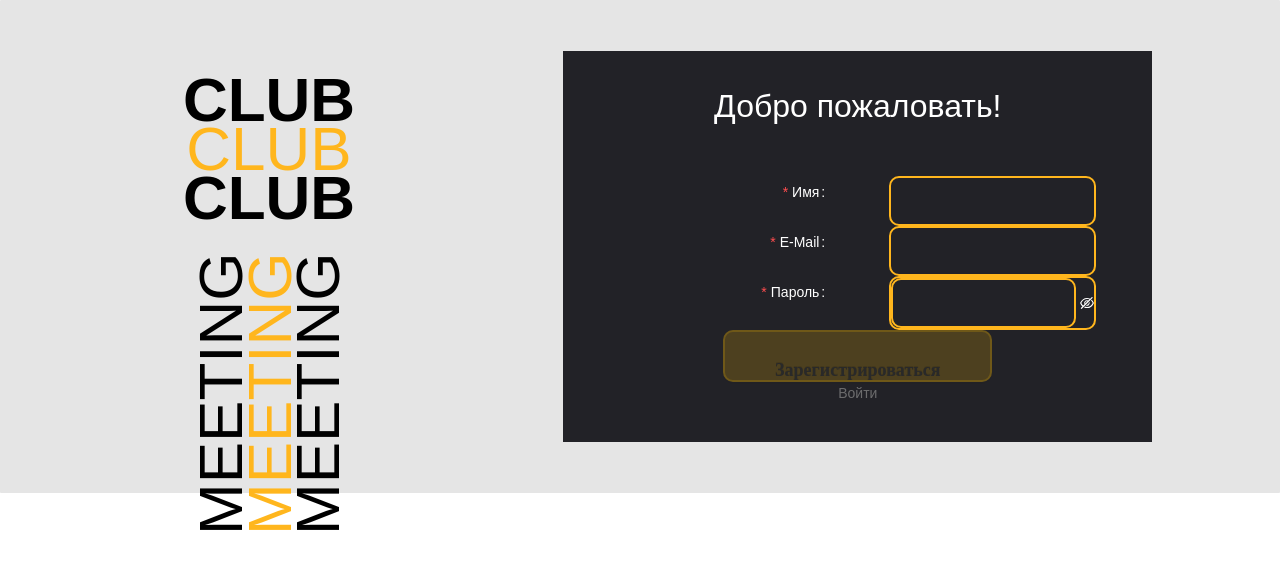
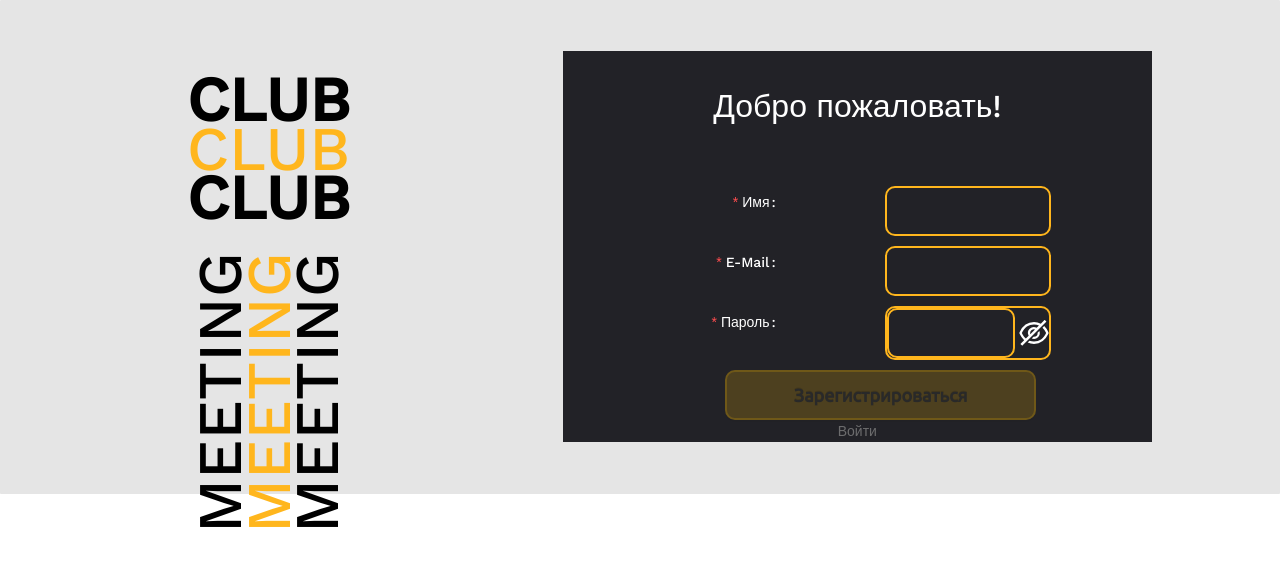
Before and after one commit to usercoderr/meeting-club, a React (Create React App) app: page / in a window 1280 px wide. Shown: the top 568 px of the page. Built offline with nearby package versions, Linux system fonts and the light colour scheme.

Commit message:
changes in scss

```diff
--- a/src/App.js
+++ b/src/App.js
@@ -6,9 +6,9 @@ import 'antd/dist/antd.css';
 function App() {
   return (
     <div className="App">
-      <header className="App-header">
+
         <Registration/>
-      </header>
+
     </div>
   );
 }
--- a/src/components/Registration.jsx
+++ b/src/components/Registration.jsx
@@ -36,7 +36,7 @@ const Registration = () => {
                 <Form
                     name="basic"
                     labelCol={{
-                        span: 11,
+                        span: 9,
                     }}
                     wrapperCol={{
                         span: 26,
@@ -108,8 +108,8 @@ const Registration = () => {
 
                     <Form.Item
                         wrapperCol={{
-                            offset: 8,
-                            span: 8,
+                            offset: 5.5,
+                            span: 5.5,
                         }}
                     >
                         <Button type="primary" htmlType="submit">
--- a/src/components/Registration.scss
+++ b/src/components/Registration.scss
@@ -1,3 +1,6 @@
+@import url('https://fonts.googleapis.com/css2?family=Work+Sans:wght@500&display=swap');
+@import url('https://fonts.googleapis.com/css2?family=Ubuntu&display=swap');
+
 .registration-box {
     font-family: 'Work Sans', sans-serif;
     background-color: #E5E5E5;
@@ -45,9 +48,9 @@
             font-size: 62px;
         }
     }
+
     .registration-form {
         width: 50%;
-            // height: 60%;
         background-color: #222227;
         color: #fff;
 
@@ -67,7 +70,6 @@
             background-color: #222227;
             border: 2px solid #FFB61D;
             border-radius: 10px;
-                // width: 100%;
             height: 50px;
             color: #fff;
             padding-bottom: 10px;
@@ -81,32 +83,54 @@
             display: flex;
             flex-direction: column;
             margin: 0;
+            padding-top: 10px;
         }
 
         .ant-input-password {
             padding: 0;
             margin: 0;
-                // width: 68%;
             background-color: #222227;
             border: 2px solid #FFB61D;
             border-radius: 10px;
         }
 
-            .ant-form-item-control{
+        .ant-form-item-control {
             align-items: center;
         }
+
         .ant-input-password-icon.anticon {
             color: #fff;
+        }
+
+        .ant-form-item-control-input {
+            width: 45%;
         }
 
         .ant-form-item-label {
             text-align: none;
         }
 
+        .ant-btn span {
+            padding: 0 52px;
+
+        }
+
+        .ant-input-status-error:not(.ant-input-disabled):not(.ant-input-borderless).ant-input {
+            background-color: #222227;
+        }
+
+        .ant-input-affix-wrapper-status-error:not(.ant-input-affix-wrapper-disabled):not(.ant-input-affix-wrapper-borderless).ant-input-affix-wrapper,
+        .ant-input-affix-wrapper-status-error:not(.ant-input-affix-wrapper-disabled):not(.ant-input-affix-wrapper-borderless).ant-input-affix-wrapper:hover {
+            background-color: #222227;
+        }
+        .anticon svg{
+            font-size: 30px;
+        }
+
         Button {
-                // width: 68%;
+            font-family: 'Ubuntu', sans-serif;
             background: rgba(247, 184, 1, 0.2);
-                padding: 24px 50px;
+            height: 50px;
             border: 2px solid rgba(247, 184, 1, 0.2);
             border-radius: 10px;
             font-size: 18px;
@@ -123,7 +147,6 @@
             color: rgba(128, 128, 128, 0.8);
         }
 
-
     }
 
 }
```
Lines whose indentation alone changed are shown as unchanged.
